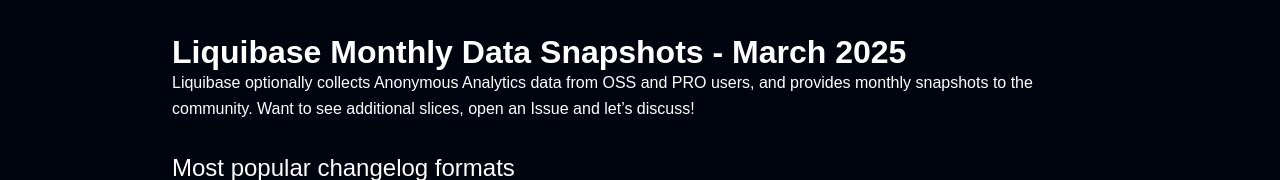
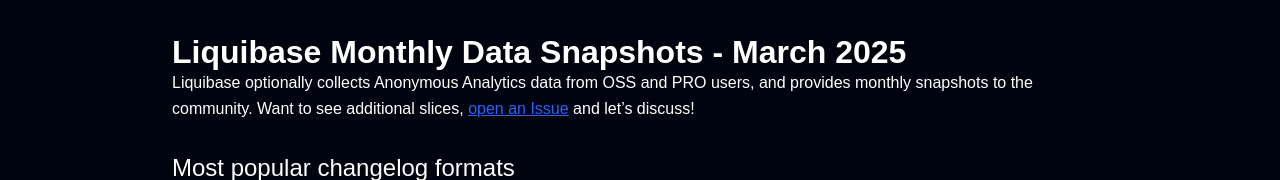
Before and after one commit to liquibase/liquibase-analytics-site, a plain HTML site: page pages/changelogs.html in a window 1280 px wide. Shown: the part 503-683 px from the top of the page. Drawn offline with Linux system fonts and the light colour scheme; files whose address does not match are found by name.

Commit message:
add link to 'open an issue'

```diff
--- a/pages/changelogs.html
+++ b/pages/changelogs.html
@@ -346,7 +346,7 @@
         <div class="main-intro-description">
           Liquibase optionally collects Anonymous Analytics data from OSS and
           PRO users, and provides monthly snapshots to the community. Want
-          to see additional slices, open an Issue and let’s discuss!
+          to see additional slices, <a href="https://github.com/liquibase/liquibase-analytics-site/issues" target="newbie">open an Issue</a> and let’s discuss!
         </div>
         <script>
           document.addEventListener("DOMContentLoaded", function () {
```
Also changed, not shown: pages/cicd.html (+1 -1 lines), pages/commands.html (+1 -1 lines), pages/databases.html (+1 -1 lines), pages/dockercontainers.html (+1 -1 lines), pages/extensions.html (+1 -1 lines), pages/interfaces.html (+1 -1 lines), pages/javaversions.html (+1 -1 lines), pages/user_events.html (+1 -1 lines), pages/versions.html (+1 -1 lines).
